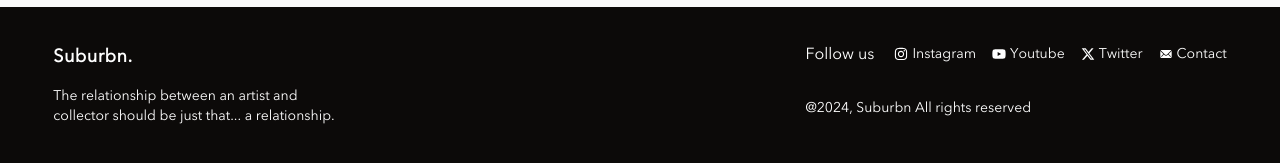
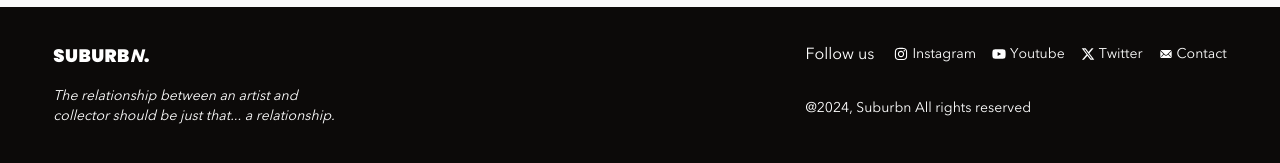
Before and after one commit to deepak-chowdry/suburbn, a Next.js app: page / in a window 1280 px wide. Shown: the part 1289-1452 px from the top of the page. Built offline with nearby package versions, Linux system fonts and the light colour scheme.

Commit message:
logo alteration

```diff
--- a/src/components/Footer.jsx
+++ b/src/components/Footer.jsx
@@ -2,6 +2,8 @@ import Image from 'next/image';
 import Link from 'next/link';
 import { FaInstagram, FaXTwitter, FaYoutube } from "react-icons/fa6";
 import { IoIosMail } from "react-icons/io";
+import { Poppins } from 'next/font/google';
+const popp = Poppins({ subsets: ["latin"], weight: ['100', '200', '300', '400', '500', '600', '700', '800', '900'] });
 
 
 
@@ -11,9 +13,9 @@ const Footer = () => {
             <div className='flex items-center justify-center h-80 md:h-52 bg-stone-950 text-white'>
                 <div className='flex flex-col md:flex-row justify-between h-4/6 w-11/12 gap-6'>
                     <div className='flex flex-col md:w-1/4 space-y-4'>
-                    <h2 className='text-lg tracking-wide font-bold'>Suburbn.</h2>
+                        <h2 className={`text-lg tracking-wide uppercase font-black ${popp.className}`}>Suburb<span className='italic font-bold'>n</span>.</h2>
 
-                        <p className='text-xs md:text-sm text-white'>The relationship between an artist and collector should be just that... a relationship.</p>
+                        <p className='italic text-sm md:text-sm text-white'>The relationship between an artist and collector should be just that... a relationship.</p>
                     </div>
                     <div className='flex flex-col gap-8 h-fit'>
                         <div className='flex md:items-center gap-5 md:flex-row flex-col'>
--- a/src/components/Navbar.jsx
+++ b/src/components/Navbar.jsx
@@ -3,8 +3,8 @@ import Image from 'next/image';
 import Link from 'next/link';
 import Menubar from './Menubar';
 import Searchbox from './Searchbox';
-
-
+import { Poppins } from 'next/font/google';
+const popp = Poppins({ subsets: ["latin"], weight: ['100', '200', '300', '400', '500', '600', '700', '800', '900' ] });
 
 const Navbar = () => {
 
@@ -13,7 +13,7 @@ const Navbar = () => {
       <div className='flex items-center justify-center h-20 sticky top-0 z-20 bg-zinc-50'>
         <div className='flex items-center justify-between w-11/12'>
           <Menubar />
-          <h2 className='text-lg tracking-wide'>Suburbn.</h2>
+          <h2 className={`text-lg uppercase font-black ${popp.className}`}>Suburb<span className='italic'>n</span>.</h2>
           <div className='flex items-center justify-end w-1/2 space-x-5'>
             <Searchbox />
             <Link href={'/cart'} className='flex items-center relative'>
```
